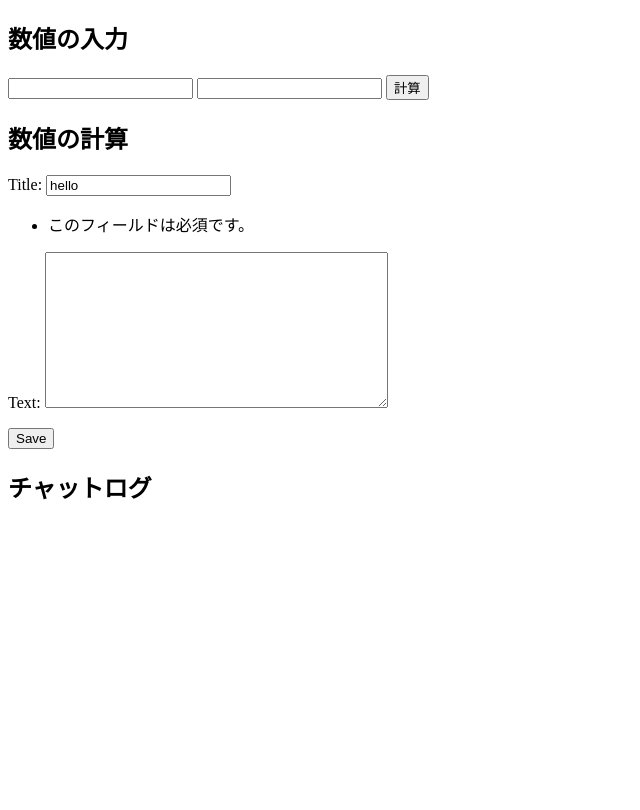
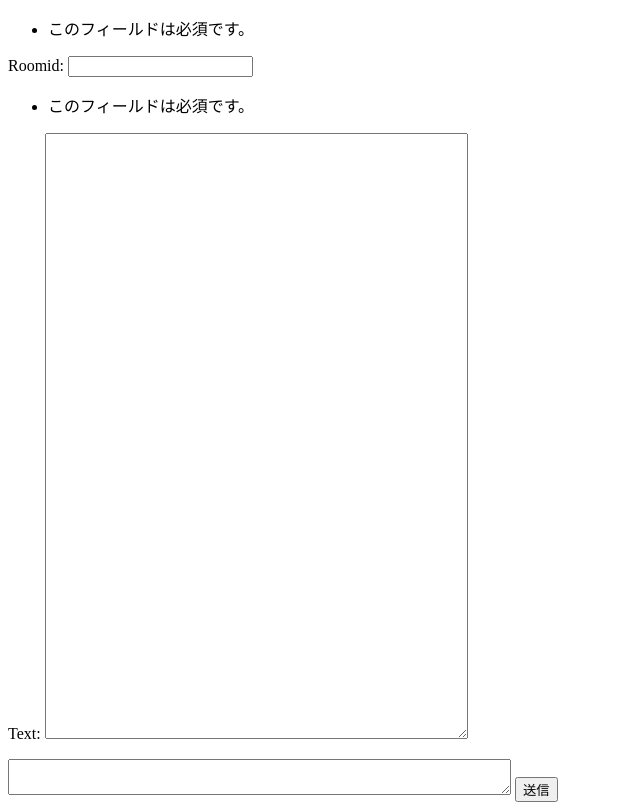
Before and after one commit to obeh29380/my-first-blog, a Django app: page /chat/ in a window 1280 px wide. Shown: the whole page, without its empty margins (0-640 px from the left). Before the commit the page ends 500 px from the top, so only its background shows below. Run offline with Django 3.2, Linux system fonts and the light colour scheme; data that the repository does not hold is empty.

Commit message:
no comment

```diff
--- a/blog/forms.py
+++ b/blog/forms.py
@@ -1,6 +1,6 @@
 from django import forms
 
-from .models import Post
+from .models import Post,Chat
 
 class PostForm(forms.ModelForm):
 
@@ -13,8 +13,14 @@ class PostForm(forms.ModelForm):
 class ChatForm(forms.ModelForm):
 
     class Meta:
-        model = Post
-        fields = ('title', 'text',)
+        model = Chat
+        fields = ('roomid', 'text',)
+        chatline = forms.CharField(label= "チャット内容")
+
+        # 追加設定
+        widgets = {
+            'text': forms.Textarea(attrs={'rows':40, 'cols':50}),
+        }
         # author は現在ログインしている人,
         # created_date は（コードによって）自動的に記事を書いた日時が設定されます。
         # ラベルを設定すれば、ラベル名で画面表示、ラベルが無ければIDが表示
--- a/blog/models.py
+++ b/blog/models.py
@@ -21,5 +21,5 @@ class Post(models.Model):
 class Chat(models.Model):
     author = models.ForeignKey(settings.AUTH_USER_MODEL, on_delete=models.CASCADE)
     text = models.TextField()
-    title = models.TextField(blank=True, null=True)
-    published_date = models.DateTimeField(blank=True, null=True)
+    roomid = models.CharField(blank=False, null=False,max_length=6,default="ZZZZZZ")
+    published_date = models.DateTimeField(default=timezone.now)
--- a/blog/templates/blog/chat.html
+++ b/blog/templates/blog/chat.html
@@ -5,7 +5,7 @@
 
   </head>
   <body>
-    <div class="container">
+    {% comment %} <div class="container">
         <h2>数値の入力</h2>
         <form id="ajax-number" action="{% url 'ajax_number' %}" method="POST">
             {% csrf_token %}
@@ -18,16 +18,16 @@
         <div class="result">
         </div>
 
-    </div>
+    </div> {% endcomment %}
 
     <div class="container2">
         <form id="ajax_chatReg" action="{% url 'ajax_chatReg' %}" method="POST" >
             {% csrf_token %}
             {{ chatform.as_p }}
-            <button type="submit" class="save btn btn-default">Save</button>
+            <textarea id="chatline"  cols="60" ></textarea >
+            <button type="submit" class="save btn btn-default">送信</button>
         </form>
 
-        <h2>チャットログ</h2>
         <div class="chatlog"></div>
     </div>
 
@@ -66,7 +66,7 @@
             }
         });
 
-        $('#ajax-number').on('submit', function(e) {
+        {% comment %} $('#ajax-number').on('submit', function(e) {
             e.preventDefault();
 
             $.ajax({
@@ -81,29 +81,33 @@
             .done(function(response){
                 $('.result').prepend('<p>引き算結果：' + response.plus + '</p>');
             });
-        });
+        }); {% endcomment %}
 
         {% comment %} そのうちユーザIDを取得するように変更 {% endcomment %}
         authorid = 1
         $('#ajax_chatReg').on('submit', function(e) {
             e.preventDefault();
 
+            chatline = document.getElementById('chatline');
+
             $.ajax({
                 'url': '{% url "ajax_chatReg" %}',
                 'type': 'POST',
                 'data': {
                     'authorid': authorid,
-                    'title': $('#id_title').val(),
+                    'roomid': $('#id_roomid').val(),
+                    'chatline':chatline.value,
                     'text': $('#id_text').val(),
                 },
                 'dataType': 'json'
             })
             .done(function(response){
-                $('.chatlog').prepend('<p>チャット：' + response.text + '</p>');
+                $('#id_text').val(response.text);
+                chatline.value = "";
             })
             .fail(function(jqXHR, textStatus, errorThrown){
                 $('.chatlog').prepend('<p>登録失敗</p>');
-                $('.chatlog').prepend('<p>' + $('#id_title').val() + '</p>');
+                $('.chatlog').prepend('<p>' + $('#id_roomid').val() + '</p>');
                 $('.chatlog').prepend('<p>' + $('#id_text').val() + '</p>');
                 $('.chatlog').prepend('<p>' + '{% url "ajax_chatReg" %}' + '</p>');
 
--- a/blog/urls.py
+++ b/blog/urls.py
@@ -13,7 +13,7 @@ urlpatterns = [
     path('post/new/', views.post_new, name='post_new'),
     path('post/<int:pk>/edit/', views.post_edit, name='post_edit'),
     path('chat/', views.chat, name='chat'),
-    path('ajax-number/', views.ajax_number, name='ajax_number'),
+    # path('ajax-number/', views.ajax_number, name='ajax_number'),
     path('ajax_chatReg/', views.ajax_chatReg, name='ajax_chatReg'),
 
 
--- a/blog/views.py
+++ b/blog/views.py
@@ -2,9 +2,7 @@ from django.utils import timezone
 from django.shortcuts import render, get_object_or_404,redirect
 from .models import Post,Chat
 from .forms import PostForm,ChatForm
-from .listen import start_listen
-from django.http import JsonResponse,HttpResponse
-import logging
+from django.http import JsonResponse
 
 # Create your views here.
 def post_list(request):
@@ -52,11 +50,18 @@ def chat(request):
 
     text=""
 
-    for idata in queryset:
-        text += idata.text + "\n"
+    if queryset:
+        for idata in queryset:
+            roomid = idata.roomid
+            text += idata.text + "\n"
 
-    data = {'title':'hello',
-            'text':text}
+        data = {'roomid':roomid,
+                'text':text,
+                'chatline':"naiyou"}
+    else:
+        data = {'roomid':"",
+                'text':"",
+                'chatline':"naiyou"}
 
     form = ChatForm(
         data
@@ -66,33 +71,47 @@ def chat(request):
 
     return render(request, 'blog/chat.html', {'chatform': form})
 
-# chat画面の非同期通信用
-def ajax_number(request):
-    number1 = int(request.POST.get('number1'))
-    number2 = int(request.POST.get('number2'))
-    plus = number1 + number2
-    minus = number1 - number2
-    d = {
-        'plus': plus,
-        'minus': minus,
-    }
-    return JsonResponse(d)
+# # chat画面の非同期通信用
+# def ajax_number(request):
+#     number1 = int(request.POST.get('number1'))
+#     number2 = int(request.POST.get('number2'))
+#     plus = number1 + number2
+#     minus = number1 - number2
+#     d = {
+#         'plus': plus,
+#         'minus': minus,
+#     }
+#     return JsonResponse(d)
 
 # chat画面の非同期通信用
 
 def ajax_chatReg(request):
     #リクエストがPOSTの場合
     authorid = int(request.POST.get('authorid'))
-    Ptitle = request.POST.get('title')
-    Ptext = request.POST.get('text')
+    PRoomid = request.POST.get('roomid')
+    PText = request.POST.get('chatline')
 
     # sample = Chat(author = Pauthor,title = Ptitle,text = Ptext,published_date = timezone.now())
     # author_idは、値を指定するなら、int型で、Djangoが自動で作成するユーザテーブル(user_auth)に存在するidでなければエラーになる。
     # リクエストユーザーのインスタンスを渡してやれば、その中からIDを拾って登録してくれる。
-    obj = Chat(author_id=1,title=Ptitle,text=Ptext,published_date=timezone.now())
+    obj = Chat(author_id=authorid,roomid=PRoomid,text=PText,published_date=timezone.now())
     obj.save()
 
 
+    queryset = Chat.objects.all()
+
+    text=""
+
+    if queryset:
+        for idata in queryset:
+            roomid = idata.roomid
+            text += idata.text + "\n"
+
+        data = {'roomid':roomid,
+                'text':text}
+    else:
+        data = {'roomid':"",
+                'text':""}
 
     # if request.method == "POST":
     #     form = ChatForm(request.POST)
@@ -106,8 +125,4 @@ def ajax_chatReg(request):
     #     post.published_date = timezone.now()
     #     post.save()
 
-
-    d = {
-        'text': Ptext,
-    }
-    return JsonResponse(d)
+    return JsonResponse(data)
```
Also changed, not shown: blog/migrations/0007_auto_20220825_2112.py (added).
